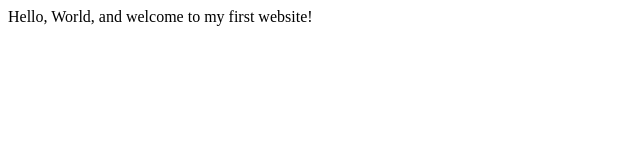
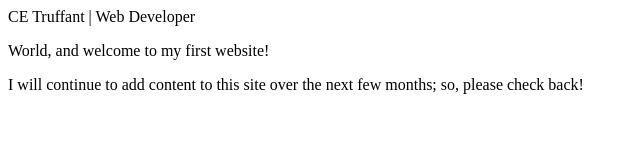
Before and after one commit to mayrapalacios/mayrapalacios.github.io, a plain HTML site: page index.html in a window 1280 px wide. Shown: the whole page, without its empty margins (0-640 px from the left). Drawn offline with Linux system fonts and the light colour scheme.

Commit message:
Expanded home page
Updated meta information and added content

```diff
--- a/index.html
+++ b/index.html
@@ -3,9 +3,12 @@
     <head>
         <meta charset="utf-8">
         <meta name="viewport" content="width=device-width, initial-scale=1.0">
-        <title>My First Website</title>
+        <meta name="author" content="MJ Garcia"
+
+        ></title>CE Truffant | Web Developer</title>
     </head>
     <body>
-       Hello, World, and welcome to my first website!
+       <p>World, and welcome to my first website!</p>
+       <p>I will continue to add content to this site over the next few months; so, please check back!</p>
     </body>
 </html>
```
Also changed, not shown: 1 other file.
